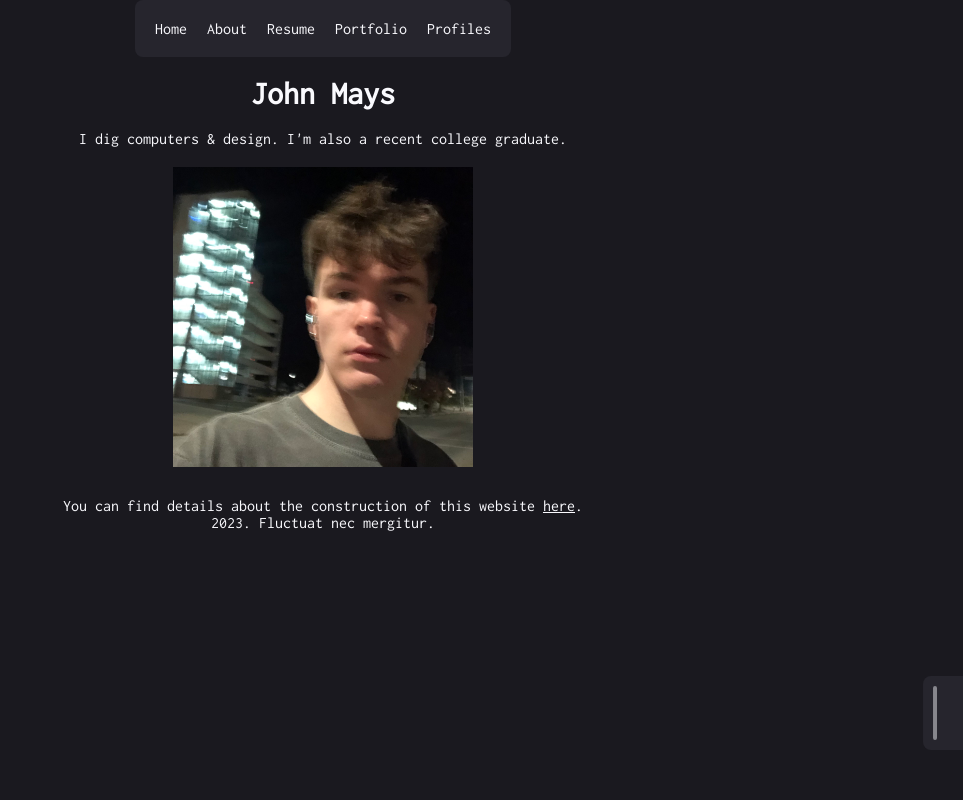
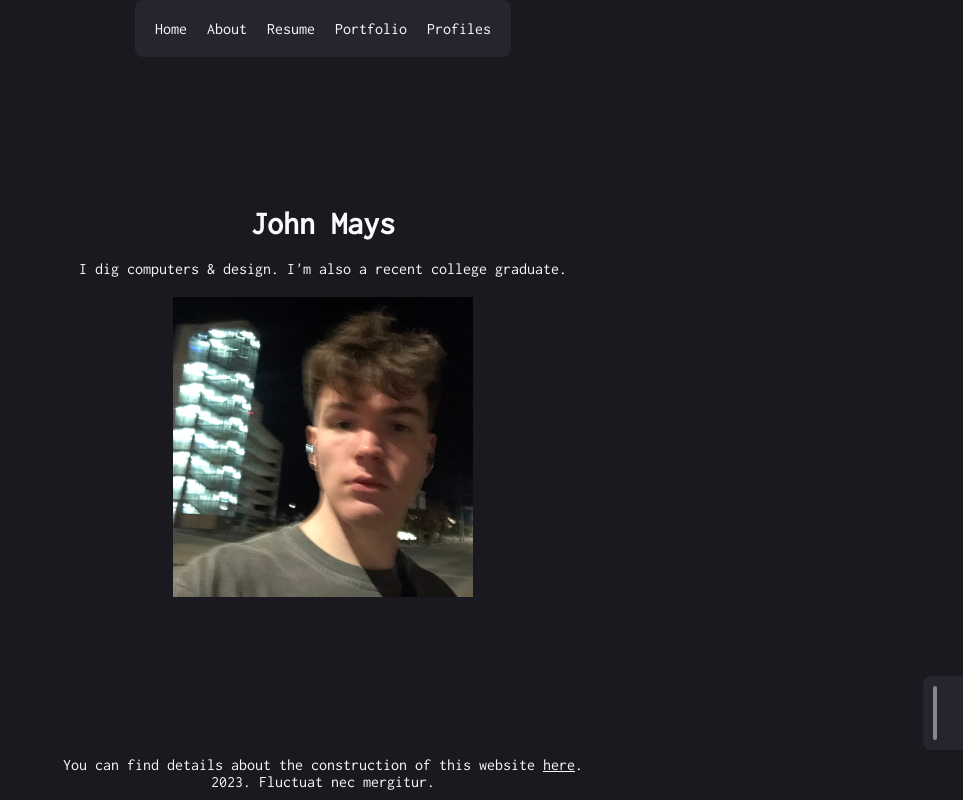
Before and after one commit to johnmays/johnmays.github.io, a React (Create React App) app: page / in a window 1280 px wide. Shown: the whole page, without its empty margins (317-1280 px from the left). Built offline with nearby package versions, Linux system fonts and the light colour scheme.

Commit message:
flex styling, yet only temporary solution; doesn't agree with scrolling:

```diff
--- a/src/index.css
+++ b/src/index.css
@@ -15,6 +15,13 @@ body {
   -moz-osx-font-smoothing: grayscale;
   background-color: #1a191f;
   color: #fafafe
+}
+
+.app{
+  display: flex;
+  flex-direction: column;
+  justify-content: space-between;
+  min-height: 100vh;
 }
 
 .navbar, button {
```
